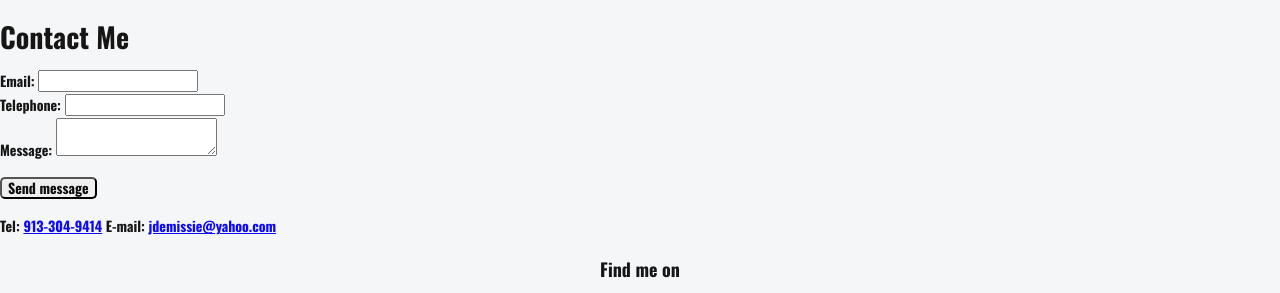
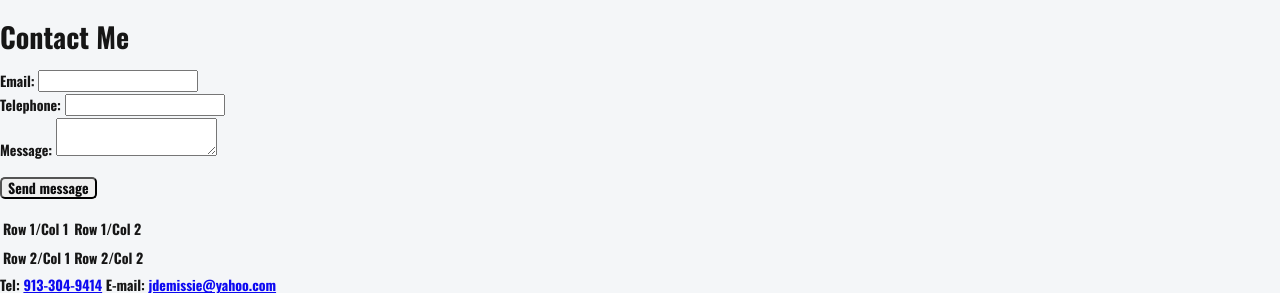
Before and after one commit to temna7/my-portofilo, a plain HTML site: page contact.html in a window 1280 px wide. Shown: the part 86-379 px from the top of the page. Drawn offline with nearby package versions, Linux system fonts and the light colour scheme.

```diff
--- a/contact.html
+++ b/contact.html
@@ -60,6 +60,19 @@
   </div>
 
   </form>
+  <table>
+    <tbody>
+      <tr>
+        <td>Row 1/Col 1</td>
+        <td>Row 1/Col 2</td>
+      </tr>
+      <tr>
+        <td>Row 2/Col 1</td>
+        <td>Row 2/Col 2</td>
+      </tr>
+    </tbody>
+  </table>
+
 
   Tel: <a href="tel:9133049414">913-304-9414</a>
   E-mail: <a href="mailto:jdemissie@yahoo.com">jdemissie@yahoo.com</a>
```
Also changed, not shown: screen shot/1.png (added).
